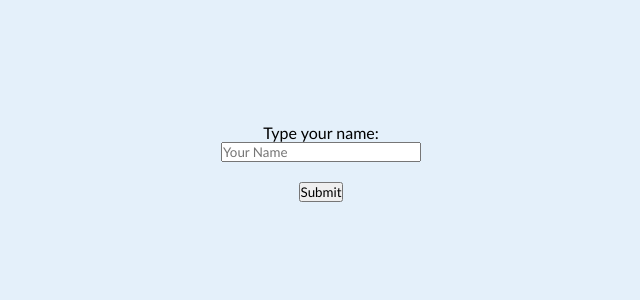
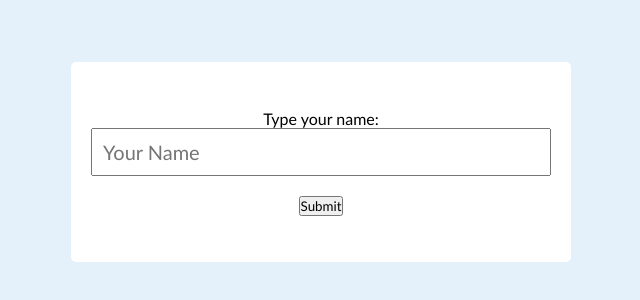
Before and after one commit to joaovsa97/Desafio-100, a plain HTML site: page Atividade 01/Desafio 1/index.html in a window 1280 px wide. Shown: the part 238-538 px from the top of the page, without its empty margins (319-959 px from the left). Drawn offline with Linux system fonts and the light colour scheme.

Commit message:
style: css changes

```diff
--- a/Atividade 01/style.css
+++ b/Atividade 01/style.css
@@ -18,13 +18,22 @@ body{
 .atv{
     display: flex;
     flex-direction: column;
+    justify-content: center;
     align-items: center;
 
-    width: 200px;
+    background-color: #fff;
+
+    width: 500px;
+    height: 200px;
+    padding: 20px;
+    border-radius: 5px;
 }
 
 input{
     margin-bottom: 20px;
 
     width: 100% ;
+
+    padding: 10px;
+    font-size: 20px;
 }
```
Also changed, not shown: Atividade 01/Desafio 10/index.html (added, +16 -0 lines).
